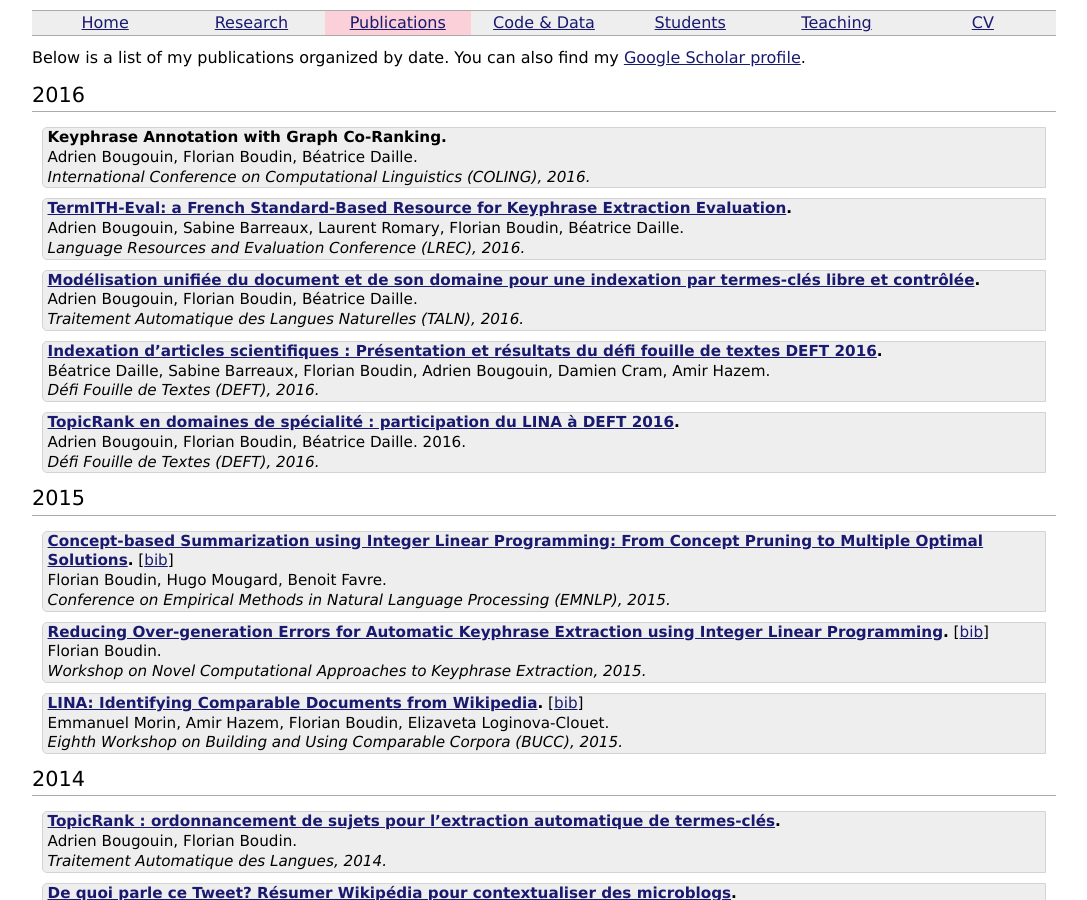
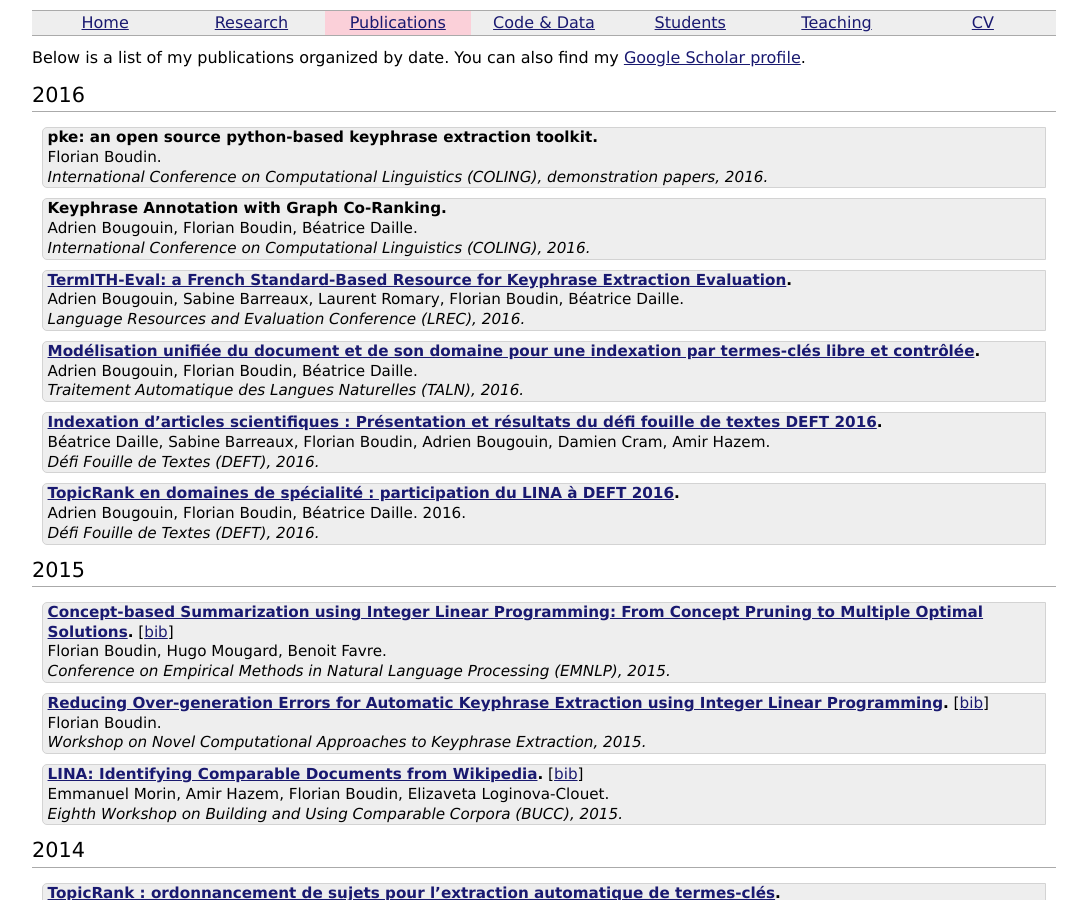
Before and after one commit to boudinfl/boudinfl.github.io, a Jekyll site: the page built from _pages/02_publications.md, in a window 1280 px wide and 900 px high. Shown: the whole window, without its empty margins (96-1183 px from the left). Built offline with Jekyll 4.4.1, drawn with Linux system fonts in a browser that asks for light colours.

Commit message:
adding demo paper @coling2016

```diff
--- a/_pages/02_publications.md
+++ b/_pages/02_publications.md
@@ -11,6 +11,10 @@ You can also find my [Google Scholar profile](http://scholar.google.com/citation
 {: .underline}
 
    {: .bibliography}
+
+ - **pke: an open source python-based keyphrase extraction toolkit.**\\
+   Florian Boudin.\\
+   *International Conference on Computational Linguistics (COLING), demonstration papers, 2016.*
 
  - **Keyphrase Annotation with Graph Co-Ranking.**\\
    Adrien Bougouin, Florian Boudin, Béatrice Daille.\\
--- a/index.html
+++ b/index.html
@@ -38,5 +38,6 @@ layout: default
 <h1 class='underline'>News</h2>
 
 <ul>
+  <li>Sep 30, 2016 - Our demonstration paper of pke: an open source python-based keyphrase extraction toolkit was accepted at <a href="http://coling2016.anlp.jp/">COLING 2016</a>.</li>
   <li>Sep 22, 2016 - Our work (with <a href="http://adrien-bougouin.github.io/">Adrien Bougouin</a> and <a href="http://bdaille.com/">Béatrice Daille</a>) on Keyphrase Annotation with Graph Co-Ranking was accepted for presentation at <a href="http://coling2016.anlp.jp/">COLING 2016</a>.</li>
 </ul>
```
